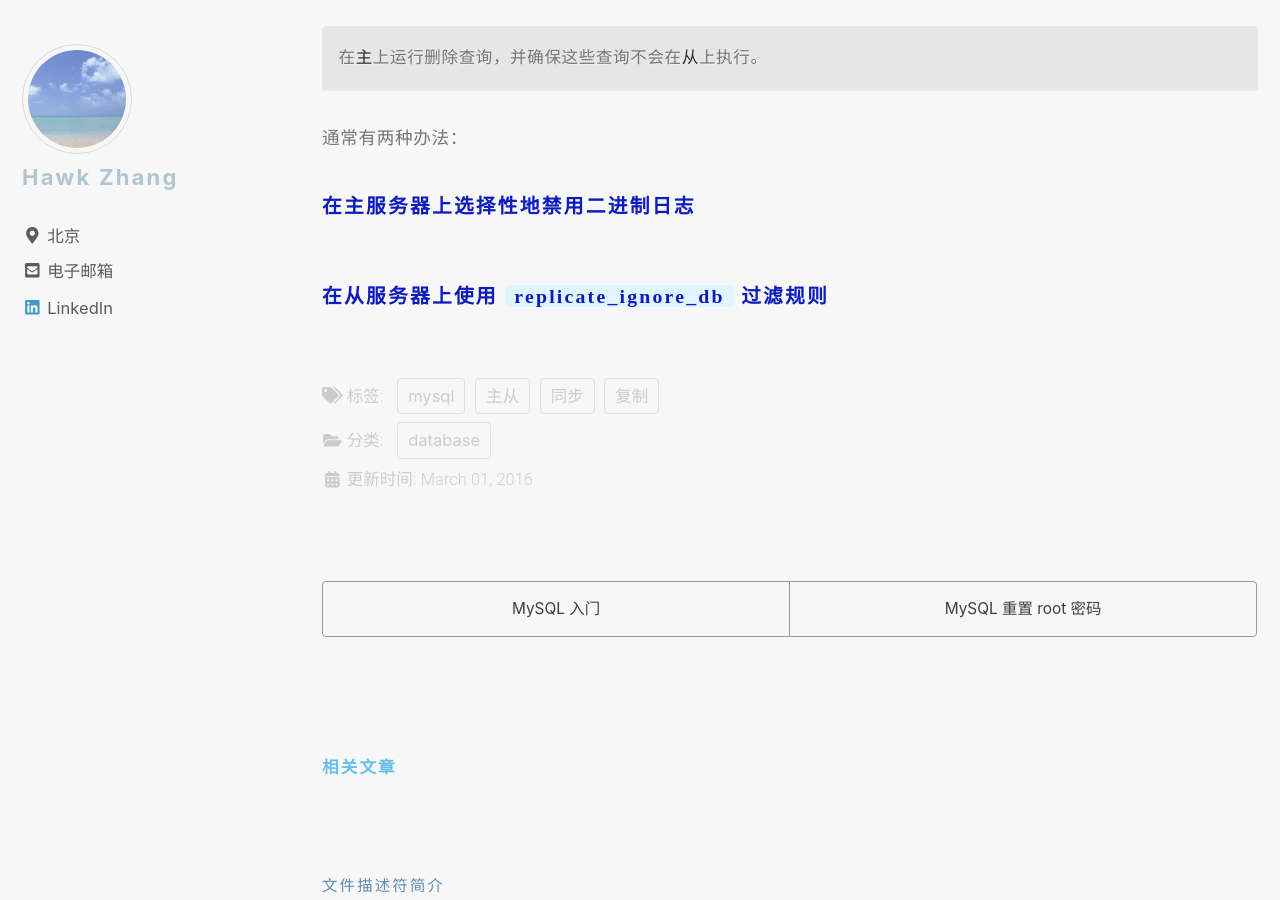
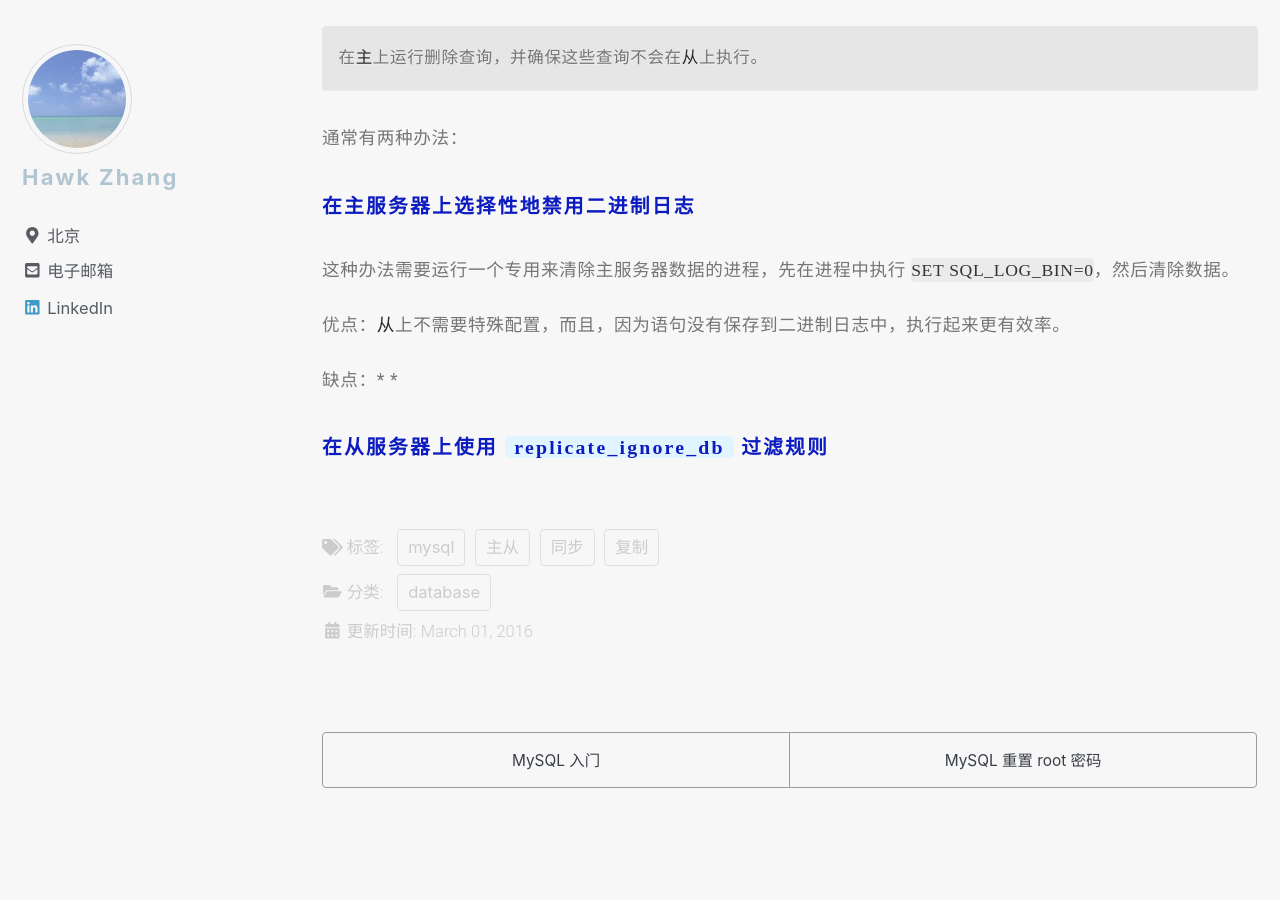
Before and after one commit to narru888/linotes_note, a Jekyll site: the page built from _posts/mysql/2016-03-01-master.slave.md, in a window 1280 px wide and 900 px high, scrolled down 39726 px. Built offline with Jekyll 4.4.1, drawn with Linux system fonts in a browser that asks for light colours; nearby versions of some CDN libraries; a script that is not in the unit is left out.

Commit message:
update on 2018-08-14 20:08:40 CST

```diff
--- a/_posts/mysql/2016-03-01-master.slave.md
+++ b/_posts/mysql/2016-03-01-master.slave.md
@@ -1232,7 +1232,11 @@ replicate_wild_do_table = sales.%
 
 ##### 在主服务器上选择性地禁用二进制日志
 
+这种办法需要运行一个专用来清除主服务器数据的进程，先在进程中执行 `SET SQL_LOG_BIN=0`，然后清除数据。
 
+优点：*从*上不需要特殊配置，而且，因为语句没有保存到二进制日志中，执行起来更有效率。
+
+缺点：* *
 
 
 ##### 在从服务器上使用 `replicate_ignore_db` 过滤规则
```
